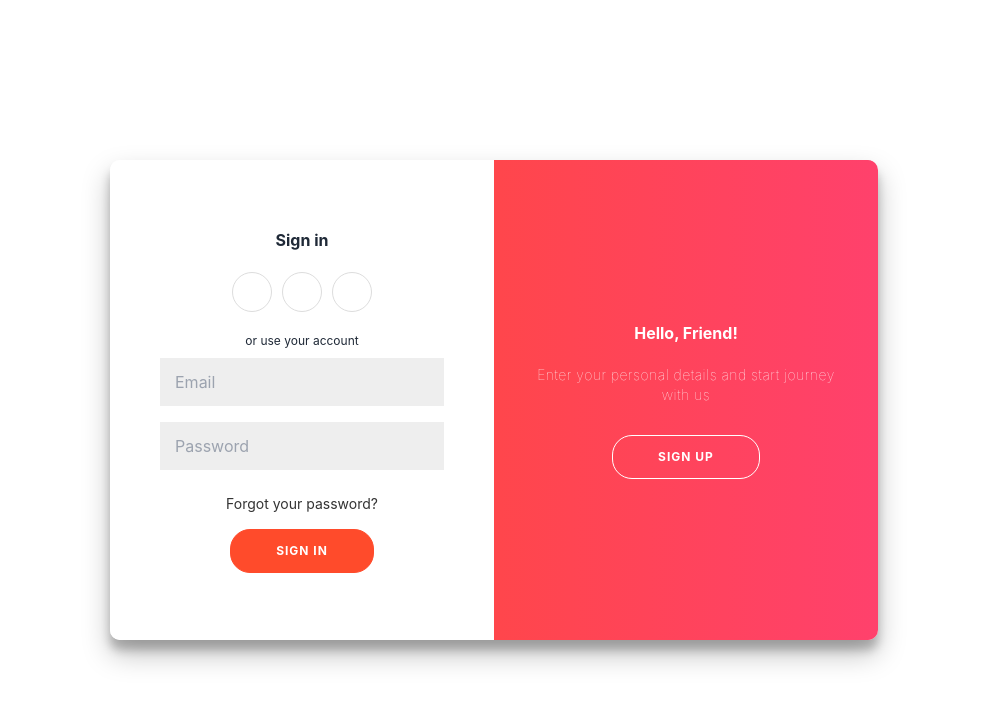
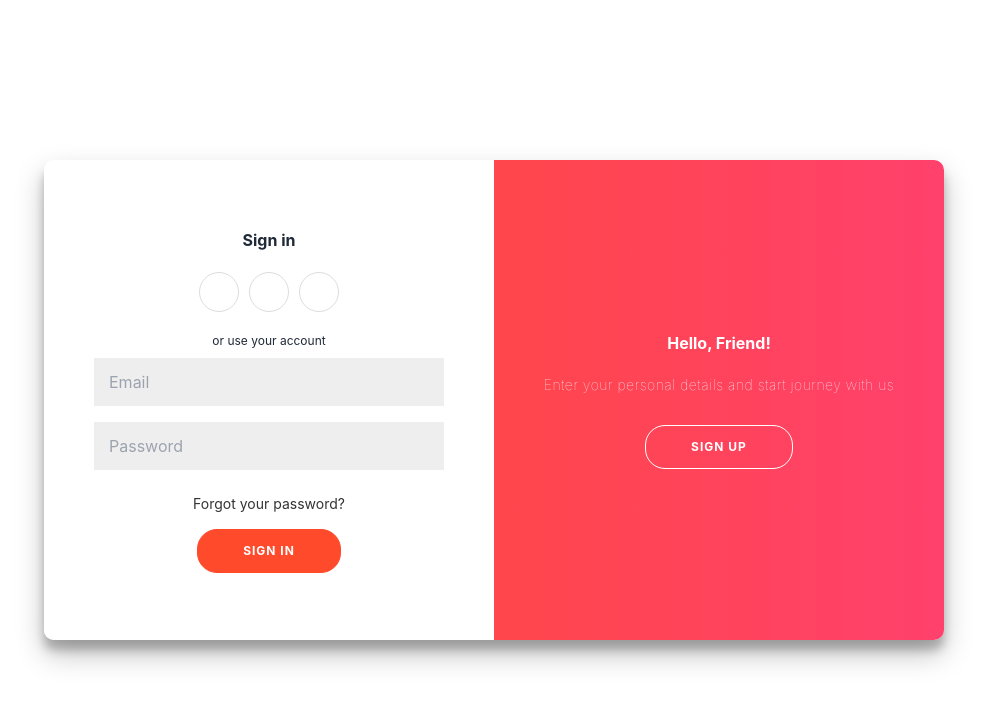
Before and after one commit to team-binarybrains/eventy-clientsite, a React (Create React App) app: page /authentication in a window 1280 px wide. Shown: the top 704 px of the page, without its empty margins (146-1133 px from the left). Built offline with nearby package versions, Linux system fonts and the light colour scheme; a web font is replaced by a local one.

Commit message:
size adjusted

```diff
--- a/src/Components/Authentication/form.module.css
+++ b/src/Components/Authentication/form.module.css
@@ -85,8 +85,8 @@
 			0 10px 10px rgba(0,0,0,0.22);
 	position: relative;
 	overflow: hidden;
-	width: 768px;
-	max-width: 100%;
+	width: 100%;
+	max-width: 900px;
 	min-height: 480px;
 }
 
```
